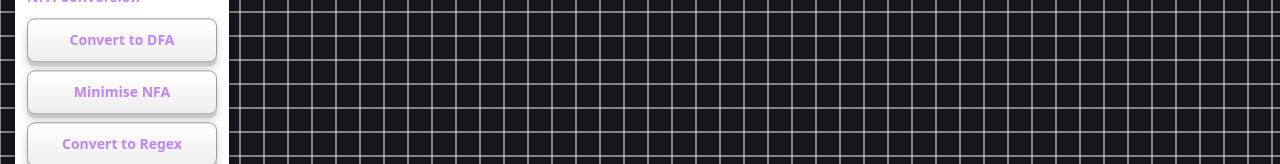
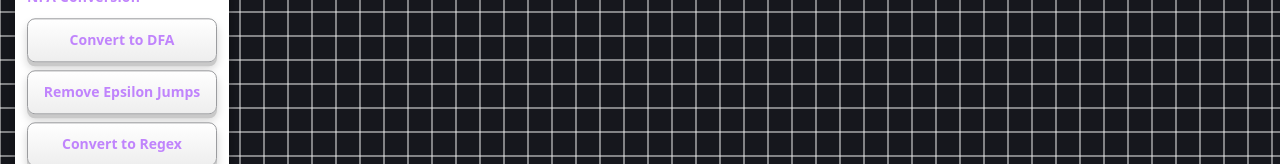
Before and after one commit to jatkin11/automata-app, a React (Vite) app: page / in a window 1280 px wide. Shown: the part 468-632 px from the top of the page. Built offline with nearby package versions, Linux system fonts and the light colour scheme.

Commit message:
changed label to remove epsilon jumps

```diff
--- a/src/components/AutomataCanvas.jsx
+++ b/src/components/AutomataCanvas.jsx
@@ -569,7 +569,7 @@ function FlowCanvas() {
 
                 {automataType === "NFA" && (
                   <button onClick={minimiseNfa}>
-                    Minimise NFA
+                    Remove Epsilon Jumps
                   </button>
                 )}
 
```
